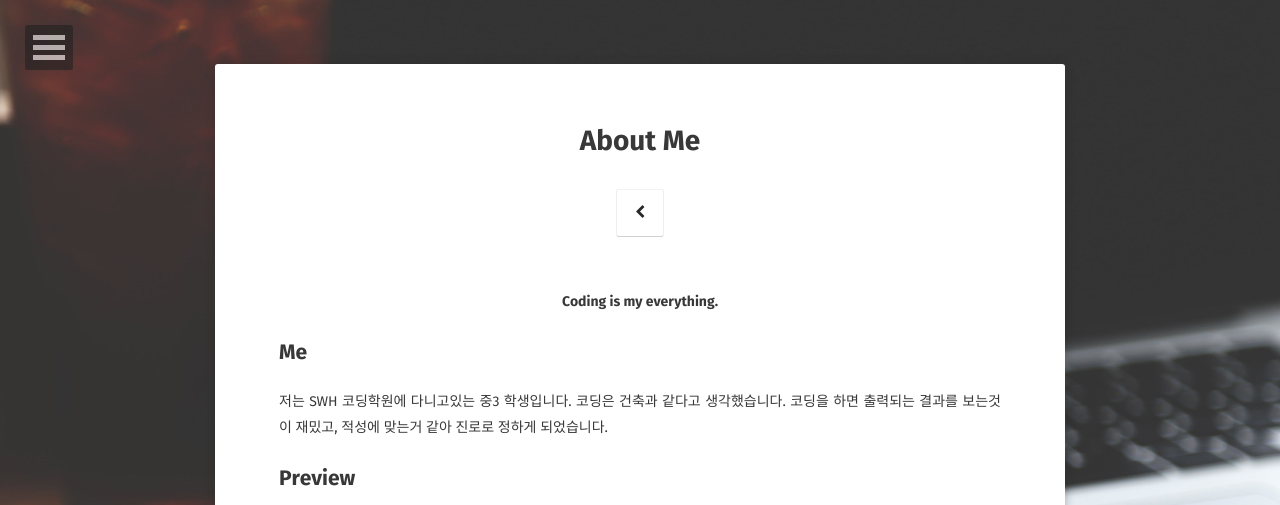
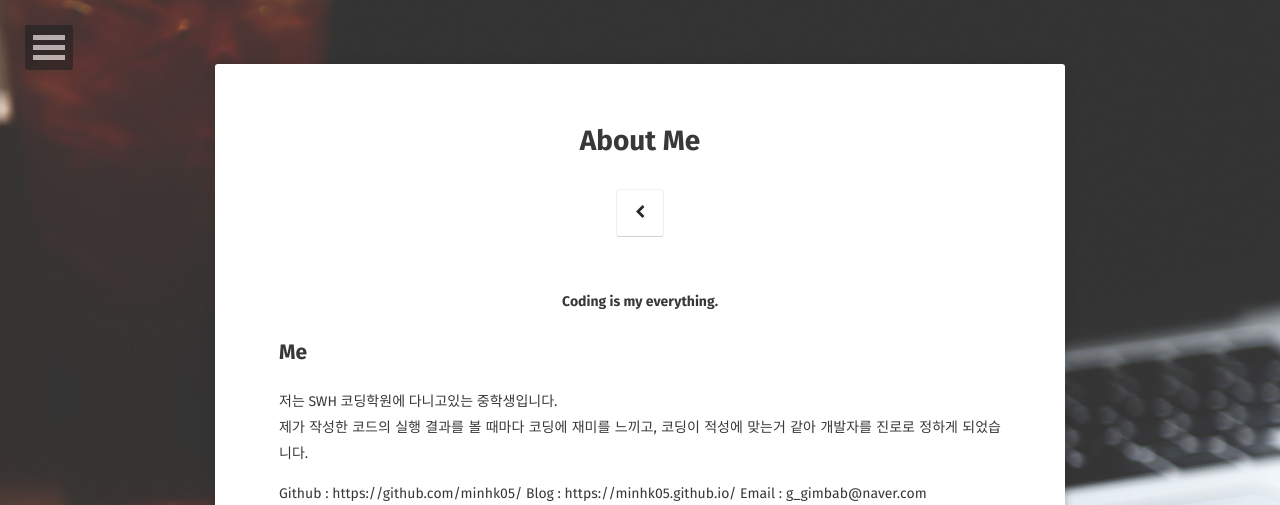
Before and after one commit to minhk05/minhk05.github.com, a Jekyll site: the page built from about/index.md, in a window 1280 px wide. Shown: the top 505 px of the page. Built offline with Jekyll 4.4.1, drawn with Linux system fonts in a browser that asks for light colours; some web fonts are replaced; some of the changed text lies outside the part shown; grey boxes are pictures that could not be loaded.

Commit message:
Update index.md

```diff
--- a/about/index.md
+++ b/about/index.md
@@ -9,22 +9,9 @@ comments: false
 <center><b>Coding is my everything.</b></center>
 
 ## Me
-저는 SWH 코딩학원에 다니고있는 중3 학생입니다.
-코딩은 건축과 같다고 생각했습니다.
-코딩을 하면 출력되는 결과를 보는것이 재밌고, 적성에 맞는거 같아 진로로 정하게 되었습니다.
+저는 SWH 코딩학원에 다니고있는 중학생입니다.<br>
+제가 작성한 코드의 실행 결과를 볼 때마다 코딩에 재미를 느끼고, 코딩이 적성에 맞는거 같아 개발자를 진로로 정하게 되었습니다.
 
-## Preview
-
-{% capture images %}
-    https://cloud.githubusercontent.com/assets/754514/14509720/61c61058-01d6-11e6-93ab-0918515ecd56.png
-    https://cloud.githubusercontent.com/assets/754514/14509716/61ac6c8e-01d6-11e6-879f-8308883de790.png
-{% endcapture %}
-{% include gallery images=images caption="Screenshots of Moon Theme" cols=2 %}
-
-See a [live version of Moon](http://taylantatli.github.io/Moon) hosted on GitHub.
-
-## Getting Started
-
-To learn how to install and use this theme check out the [Setup Guide](http://taylantatli.me/Moon/moon-theme/) for more information.
-
-[Install Moon](https://github.com/TaylanTatli/Moon){: .btn}
+Github : https://github.com/minhk05/
+Blog : https://minhk05.github.io/
+Email : g_gimbab@naver.com
```
